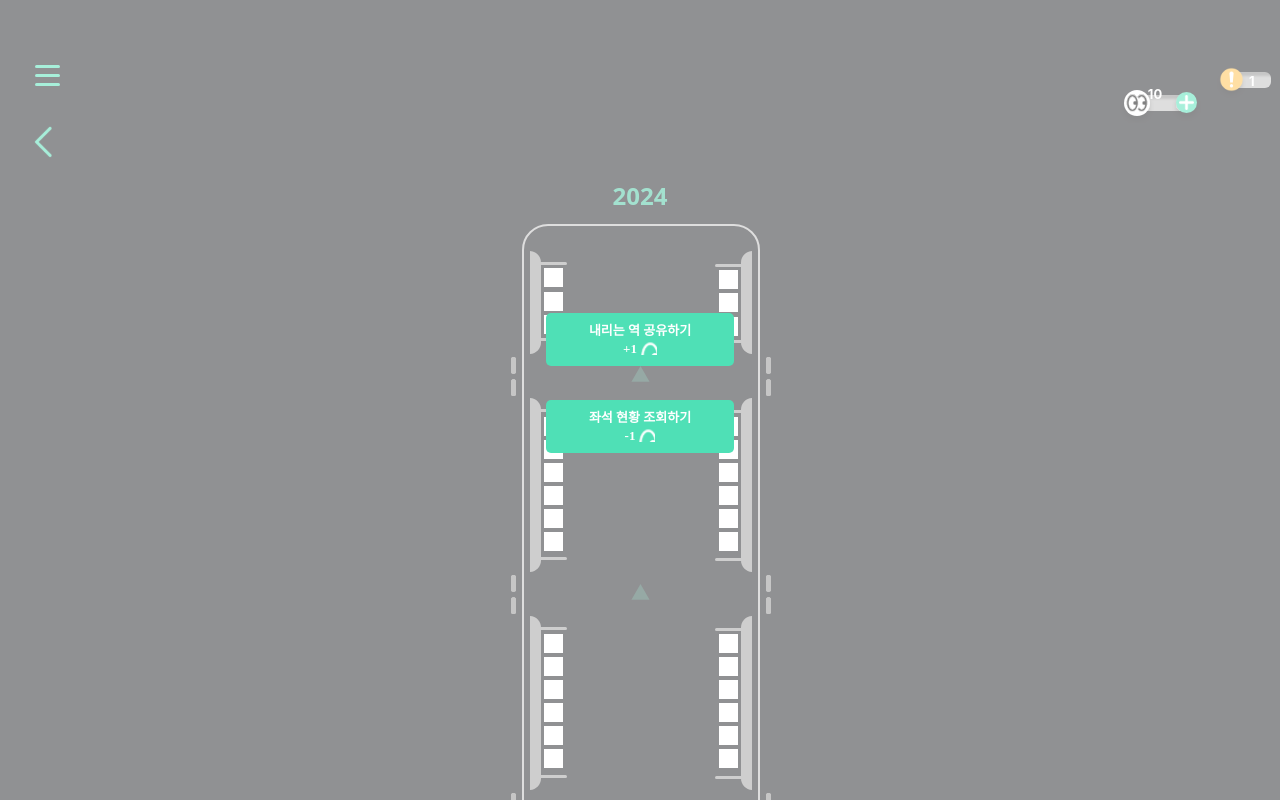
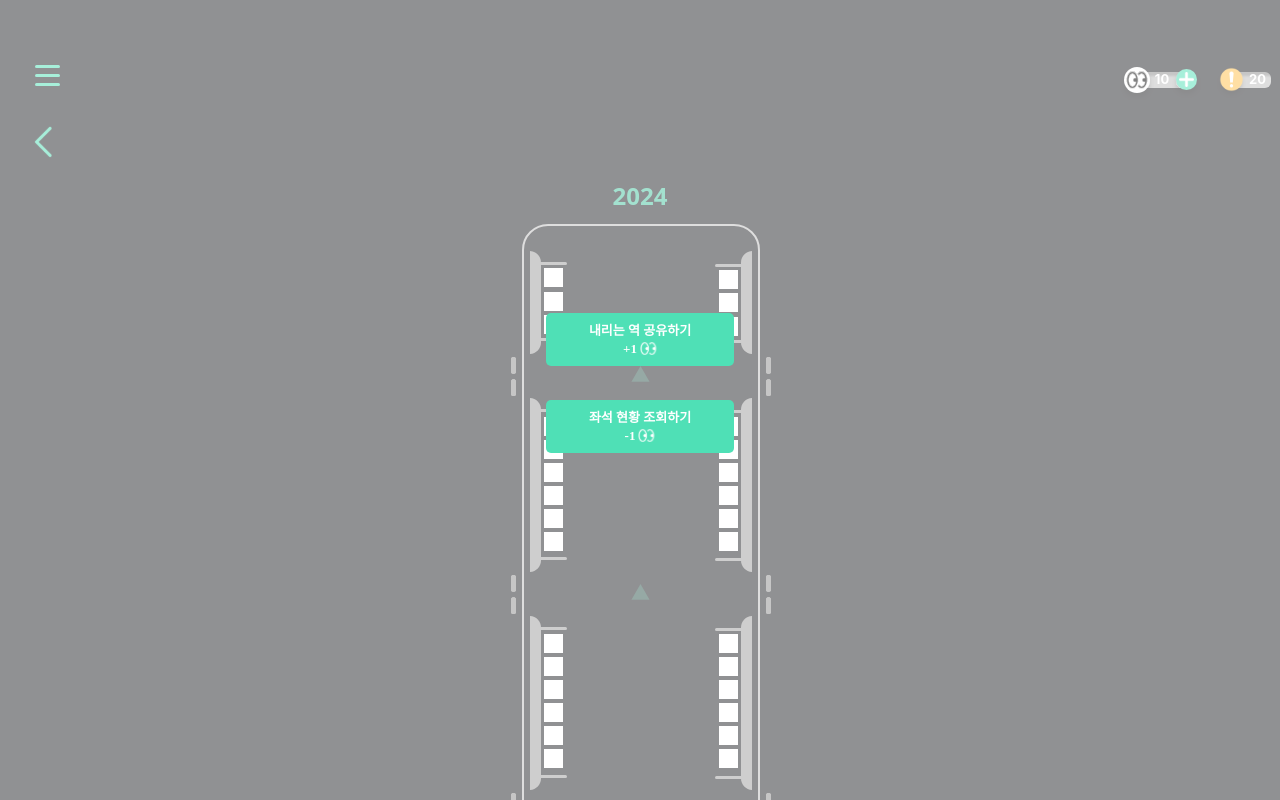
Before and after one commit to NNAERYEOK/NNY-Front, a React (Create React App) app: page /seat in a window 1280 px wide. Built offline with nearby package versions, Linux system fonts and the light colour scheme.

Commit message:
fix : ui 이상해진거 수정

```diff
--- a/src/components/TopBar.js
+++ b/src/components/TopBar.js
@@ -4,7 +4,7 @@ import warning from "../image/warning.svg";
 import eye from "../image/eye.svg";
 import menu from "../image/menu.svg";
 
-const TopBar = ({ eye }) => {
+const TopBar = ({ eye, warning }) => {
   return (
     <>
       <Navbar>
@@ -15,7 +15,8 @@ const TopBar = ({ eye }) => {
           </EyeBar>
 
           <WarningBar>
-            <p>1</p>
+            <p>20</p>
+            {/* <p>{warning}</p> */}
           </WarningBar>
         </Icons>
       </Navbar>
@@ -43,20 +44,21 @@ const EyeBar = styled.div`
   width: 100px;
   height: 50px;
 
+  /* margin: 21px auto 0 14px; */
 
+  align-items: center;
+  text-align: center;
 
+  font-family: "Inter";
+  font-style: normal;
+  font-weight: 700;
+  font-size: 13px;
+  color: white;
+
+  p {
     margin: 21px auto 0 14px;
-    margin-left: 54px;
-    margin-top: 23px;
-
     align-items: center;
     text-align: center;
-
-    font-family: "Inter";
-    font-style: normal;
-    font-weight: 700;
-    font-size: 13px;
-    color: white;
   }
 `;
 const WarningBar = styled.div`
@@ -68,7 +70,7 @@ const WarningBar = styled.div`
 
   p {
     margin-left: 44px;
-    margin-top: 17px;
+    margin-top: 15px;
 
     font-family: "Inter";
     font-style: normal;
--- a/src/components/seatpage/Modal.js
+++ b/src/components/seatpage/Modal.js
@@ -28,7 +28,7 @@ const Modal = ({ LookUp, Share }) => {
           }}
         >
           <p className="text">+1</p>
-          <Eye />
+          <Eye src={whiteeye} />
         </div>
       </CustomModal>
       <CustomModal onClick={LookUp}>
@@ -41,7 +41,7 @@ const Modal = ({ LookUp, Share }) => {
           }}
         >
           <p className="text">-1</p>
-          <Eye />
+          <Eye src={whiteeye} />
         </div>
       </CustomModal>
     </ModalBackground>
@@ -95,8 +95,7 @@ const CustomModal = styled.button`
   }
 `;
 
-const Eye = styled.p`
-  background-image: url(${whiteeye});
+const Eye = styled.img`
   width: 17px;
   height: 13px;
   margin: 1px 0 0 3px;
```
